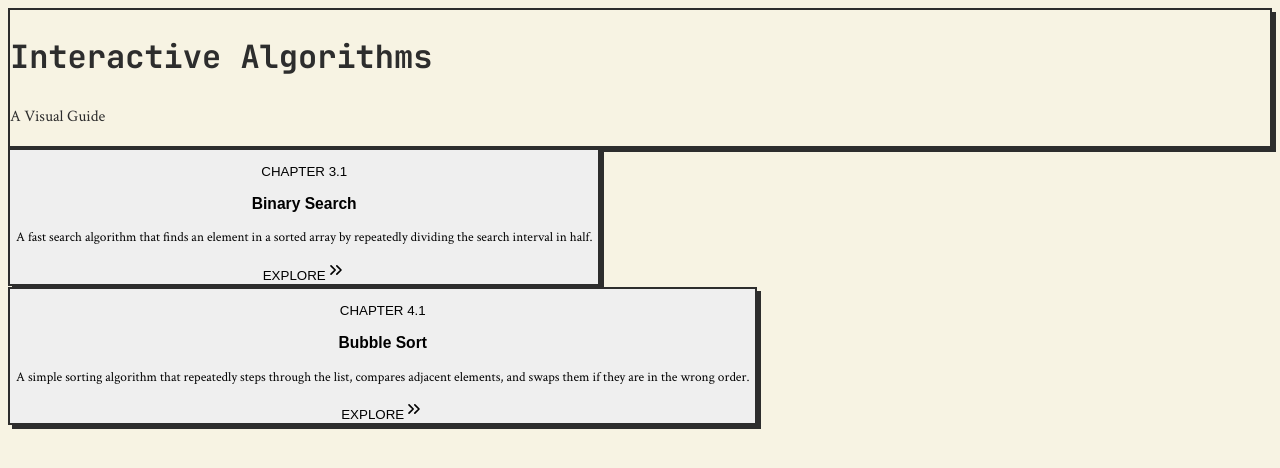
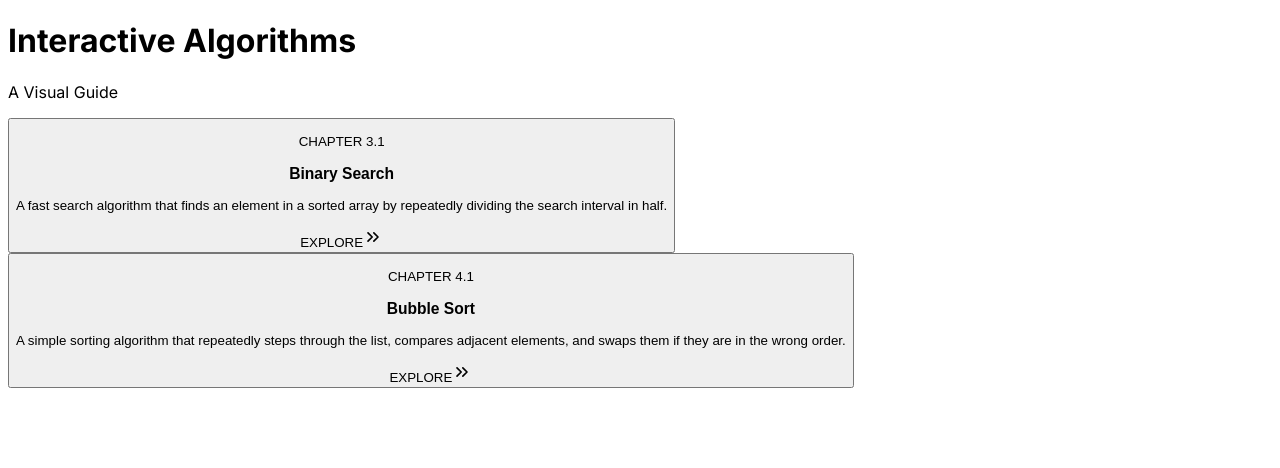
Before and after one commit to prashanth8983/daisy-book, a React (Vite) app in the folder renderer/: page / in a window 1280 px wide. Shown: the top 468 px of the page. Built offline with nearby package versions, Linux system fonts and the light colour scheme.

Commit message:
style: update parameters input UI and layout

```diff
--- a/renderer/src/App.tsx
+++ b/renderer/src/App.tsx
@@ -1,18 +1,34 @@
-import React, { useState } from 'react';
-import { GlobalStyles } from './components/GlobalStyles';
+import React, { useState, useEffect } from 'react';
 import { HomePage } from './components/HomePage';
 import { TopicPage } from './components/TopicPage';
 
 const App = () => {
     const [selectedTopic, setSelectedTopic] = useState(null);
+    const [theme, setTheme] = useState('light');
+
+    useEffect(() => {
+        document.body.className = theme;
+    }, [theme]);
+
+    const handleSelectTopic = (topic) => {
+        setSelectedTopic(topic);
+    };
+
+    const handleBackToHome = () => {
+        setSelectedTopic(null);
+    };
+
+    const toggleTheme = () => {
+        setTheme(currentTheme => currentTheme === 'light' ? 'dark' : 'light');
+    };
 
     return (
-        <div>
-            <GlobalStyles />
-            {!selectedTopic
-                ? <HomePage onSelectTopic={setSelectedTopic} />
-                : <TopicPage topic={selectedTopic} onBackToHome={() => setSelectedTopic(null)} />
-            }
+        <div className="min-h-screen font-sans">
+            {selectedTopic ? (
+                <TopicPage topic={selectedTopic} onBackToHome={handleBackToHome} theme={theme} toggleTheme={toggleTheme} />
+            ) : (
+                <HomePage onSelectTopic={handleSelectTopic} theme={theme} toggleTheme={toggleTheme} />
+            )}
         </div>
     );
 };
--- a/renderer/src/components/binarySearch.tsx
+++ b/renderer/src/components/binarySearch.tsx
@@ -2,27 +2,46 @@ import React, { useState, useEffect, useMemo } from 'react';
 import { Lightbulb, Beaker, BarChart3, Target, AlertTriangle, Cpu } from 'lucide-react';
 import { SectionHeading, Prose, DefinitionBox, ComplexityBox, ApplicationsBox, DisadvantagesBox, RetroCodeBlock, Controls, EnhancedChart } from './ui';
 
-const BinarySearchVisualization = ({ array, left, right, mid, foundIndex, comparing }) => {
+const BinarySearchVisualization = ({ array, left, right, mid, foundIndex, comparing, target }) => {
     return (
-        <div className="p-4 retro-border bg-var(--bg-secondary) overflow-x-auto">
-            <div className="relative inline-flex flex-col items-center">
+        <div className="p-6 rounded-lg bg-secondary/30 border border-border font-mono text-center">
+            <div className="mb-4">
+                <span className="font-bold">arr = </span>
+                <span className="text-muted-foreground">[{array.join(', ')}]</span>
+                <span className="font-bold ml-6">target = </span>
+                <span className="text-muted-foreground">{target}</span>
+            </div>
+            <div className="relative inline-flex flex-col items-center p-4 bg-background rounded-md border border-border">
                 <div className="flex">
                     {array.map((num, idx) => (
-                        <div key={idx} className="w-12 text-center text-sm text-var(--text-secondary)">{idx}</div>
+                        <div key={idx} className="w-12 text-center text-xs text-muted-foreground">{idx}</div>
                     ))}
                 </div>
-                <div className="flex border-t-2 border-l-2 border-gray-400">
+                <div className="flex rounded-md overflow-hidden border-2 border-border">
                     {array.map((num, idx) => {
-                        let cellClasses = 'w-12 h-12 flex items-center justify-center border-b-2 border-r-2 border-gray-400 text-2xl font-serif ';
-                        if (idx === foundIndex) cellClasses += 'bg-var(--success-color) text-white';
-                        else if (idx === mid && comparing) cellClasses += 'bg-var(--warning-color) text-white';
-                        else cellClasses += 'bg-white';
+                        const isInRange = idx >= left && idx <= right;
+                        const isMid = idx === mid;
+                        const isFound = idx === foundIndex;
+
+                        let cellClasses = 'w-12 h-12 flex items-center justify-center text-2xl font-serif transition-all duration-300 ';
+
+                        if (isFound) {
+                            cellClasses += 'bg-success text-white scale-110';
+                        } else if (isMid && comparing) {
+                            cellClasses += 'bg-warning text-black scale-110';
+                        } else if (isInRange) {
+                            cellClasses += 'bg-secondary';
+                        } else {
+                            cellClasses += 'bg-muted/30 text-muted-foreground opacity-50';
+                        }
+
                         return <div key={idx} className={cellClasses}>{num}</div>;
                     })}
                 </div>
-                <div className="relative h-6 w-full mt-1">
-                    {left !== null && <div className="absolute text-green-600 font-bold" style={{left: `${left * 48 + 24}px`, transform: 'translateX(-50%)'}}>L</div>}
-                    {right !== null && <div className="absolute text-red-600 font-bold" style={{left: `${right * 48 + 24}px`, transform: 'translateX(-50%)'}}>R</div>}
+                <div className="relative h-8 w-full mt-2 font-bold text-sm">
+                    {left !== null && <div className="absolute text-center text-success" style={{left: `${left * 48}px`, width: '48px'}}>L</div>}
+                    {right !== null && <div className="absolute text-center text-danger" style={{left: `${right * 48}px`, width: '48px'}}>R</div>}
+                    {mid !== null && <div className="absolute text-center text-warning" style={{left: `${mid * 48}px`, width: '48px', top: '-5.5rem'}}>mid</div>}
                 </div>
             </div>
         </div>
@@ -44,21 +63,21 @@ const BinarySearchInteractive = () => {
         generatedSteps.push({ left: l, right: r, mid: null, foundIndex: -1, line: 2, description: `Initialize pointers: left = ${l}, right = ${r}`, comparing: false });
         while (l <= r) {
             let m = Math.floor((l + r) / 2);
-            generatedSteps.push({ left: l, right: r, mid: m, foundIndex: -1, line: 4, description: `Calculate midpoint: mid = ${m}`, comparing: false });
-            generatedSteps.push({ left: l, right: r, mid: m, foundIndex: -1, line: 5, description: `Compare: arr[${m}] (${array[m]}) with target (${target})`, comparing: true });
+            generatedSteps.push({ left: l, right: r, mid: m, foundIndex: -1, line: 4, description: `Calculate midpoint: mid = floor((${l} + ${r}) / 2) = ${m}`, comparing: false });
+            generatedSteps.push({ left: l, right: r, mid: m, foundIndex: -1, line: 5, description: `Compare array[mid] (which is ${array[m]}) with target (${target})`, comparing: true });
             if (array[m] === target) {
-                generatedSteps.push({ left: l, right: r, mid: m, foundIndex: m, line: 6, description: `Found! Target ${target} is at index ${m}.`, comparing: false });
+                generatedSteps.push({ left: l, right: r, mid: m, foundIndex: m, line: 6, description: `Element found at index ${m}.`, comparing: false });
                 break;
             } else if (array[m] < target) {
-                generatedSteps.push({ left: l, right: r, mid: m, foundIndex: -1, line: 8, description: `${array[m]} < ${target}, search right half.`, comparing: false });
+                generatedSteps.push({ left: l, right: r, mid: m, foundIndex: -1, line: 8, description: `${array[m]} < ${target}. The target must be in the right half. Updating left pointer.`, comparing: false });
                 l = m + 1;
             } else {
-                generatedSteps.push({ left: l, right: r, mid: m, foundIndex: -1, line: 10, description: `${array[m]} > ${target}, search left half.`, comparing: false });
+                generatedSteps.push({ left: l, right: r, mid: m, foundIndex: -1, line: 10, description: `${array[m]} > ${target}. The target must be in the left half. Updating right pointer.`, comparing: false });
                 r = m - 1;
             }
         }
-        if (l > r && (generatedSteps[generatedSteps.length - 1].foundIndex === -1)) {
-            generatedSteps.push({ left: l, right: r, mid: null, foundIndex: -1, line: 11, description: `Search space exhausted. Target not found.`, comparing: false });
+        if (l > r && (steps[steps.length - 1]?.foundIndex === -1)) {
+            generatedSteps.push({ left: l, right: r, mid: null, foundIndex: -1, line: 11, description: `Search space is empty (left > right). Target not found.`, comparing: false });
         }
         return generatedSteps;
     }, [array, target]);
@@ -74,18 +93,24 @@ const BinarySearchInteractive = () => {
         return () => clearInterval(interval);
     }, [isPlaying, currentStep, speed, steps.length]);
 
-    const reset = () => { setIsPlaying(false); setCurrentStep(0); };
+    const reset = () => {
+        setIsPlaying(false);
+        setCurrentStep(0);
+        const newArr = arrayInput.split(',').map(s => parseInt(s.trim())).filter(n => !isNaN(n)).sort((a,b) => a-b);
+        setArray(newArr);
+        setTarget(parseInt(targetInput));
+    };
     const goToStep = (step) => { setIsPlaying(false); setCurrentStep(Math.max(0, Math.min(steps.length - 1, step))); };
     const isFinished = currentStep >= steps.length - 1;
 
     const getCodeLines = (vars) => {
         const { left, right, mid, target } = vars;
-        const Var = ({val}) => <span className="text-var(--highlight-primary) font-bold">{val}</span>;
+        const Var = ({val}) => <span className="text-primary font-bold">{val}</span>;
         return [
-            <React.Fragment key="line1">def binary_search(arr, target:<Var val={target}/>):</React.Fragment>,
-            <React.Fragment key="line2">    left:<Var val={left}/>, right:<Var val={right}/> = 0, len(arr) - 1</React.Fragment>,
+            <React.Fragment key="line1">def binary_search(arr, target=<Var val={target}/>):</React.Fragment>,
+            <React.Fragment key="line2">    left, right = 0, len(arr) - 1</React.Fragment>,
             <React.Fragment key="line3">    while left {'<='} right:</React.Fragment>,
-            <React.Fragment key="line4">        mid:<Var val={mid ?? '?' }/> = (left + right) // 2</React.Fragment>,
+            <React.Fragment key="line4">        mid = (left + right) // 2</React.Fragment>,
             <React.Fragment key="line5">        if arr[mid] == target:</React.Fragment>,
             <React.Fragment key="line6">            return mid</React.Fragment>,
             <React.Fragment key="line7">        elif arr[mid] {'<'} target:</React.Fragment>,
@@ -97,43 +122,41 @@ const BinarySearchInteractive = () => {
     };
 
     const StackCard = ({ variables }) => (
-        <div className="bg-var(--bg-primary) h-full">
-            <div className="flex items-center justify-between p-2 border-b-2 border-var(--border-color)">
-                <span className="font-bold uppercase flex items-center gap-2"><Cpu size={16}/> Stack Card</span>
+        <div className="bg-secondary/30 h-full rounded-r-lg">
+            <div className="flex items-center justify-between p-3 border-b border-border">
+                <span className="font-bold flex items-center gap-2"><Cpu size={16}/> State</span>
             </div>
-            <div className="p-4 space-y-1 text-sm">
-                <p>target: <span className="font-bold text-var(--highlight-primary)">{variables.target}</span></p>
-                <p>left: <span className="font-bold text-var(--highlight-primary)">{variables.left}</span></p>
-                <p>right: <span className="font-bold text-var(--highlight-primary)">{variables.right}</span></p>
-                <p>mid: <span className="font-bold text-var(--highlight-primary)">{variables.mid ?? 'null'}</span></p>
+            <div className="p-4 space-y-2 text-sm font-mono">
+                <p>left: <span className="font-bold text-success">{variables.left}</span></p>
+                <p>right: <span className="font-bold text-danger">{variables.right}</span></p>
+                <p>mid: <span className="font-bold text-warning">{variables.mid ?? 'null'}</span></p>
             </div>
         </div>
     );
 
     return (
-        <div className="my-8 retro-border p-4">
+        <div className="my-8 rounded-lg border border-border p-4 space-y-6">
             <div>
-                <h3 className="font-bold text-lg uppercase">Parameters</h3>
+                <h3 className="font-bold text-lg">Parameters</h3>
                 <div className="grid grid-cols-1 md:grid-cols-2 gap-4 mt-2">
-                    <input type="text" value={arrayInput} onChange={e => setArrayInput(e.target.value)} onBlur={() => { setArray(arrayInput.split(',').map(Number).filter(n => !isNaN(n)).sort((a,b)=>a-b)); reset(); }} className="w-full bg-var(--bg-primary) retro-border p-2 font-mono text-sm" placeholder="Comma-separated numbers..." />
-                    <input type="text" value={targetInput} onChange={e => setTargetInput(e.target.value)} onBlur={() => { setTarget(Number(targetInput)); reset(); }} className="w-full bg-var(--bg-primary) retro-border p-2 font-mono text-sm" placeholder="Target value..." />
+                    <input type="text" value={arrayInput} onChange={e => setArrayInput(e.target.value)} onBlur={reset} className="w-full bg-background border border-input rounded-md p-2 font-mono text-sm" placeholder="Comma-separated numbers..." />
+                    <input type="text" value={targetInput} onChange={e => setTargetInput(e.target.value)} onBlur={reset} className="w-full bg-background border border-input rounded-md p-2 font-mono text-sm" placeholder="Target value..." />
                 </div>
             </div>
-            <div className="mt-6">
-                <h3 className="font-bold text-lg uppercase mb-2">Visualization</h3>
-                <BinarySearchVisualization array={array} left={left} right={right} mid={mid} foundIndex={foundIndex} comparing={comparing} />
-            </div>
-            <div className="mt-6 flex retro-border">
+
+            <BinarySearchVisualization array={array} left={left} right={right} mid={mid} foundIndex={foundIndex} comparing={comparing} target={target} />
+
+            <div className="flex rounded-lg border border-border">
                 <div className="w-4/5">
                     <RetroCodeBlock title="Execution" highlightLines={[line]}>{getCodeLines({left, right, mid, target})}</RetroCodeBlock>
                 </div>
-                <div className="w-1/5 border-l-2 border-var(--border-color)">
+                <div className="w-1/5 border-l border-border">
                     <StackCard variables={{left, right, mid, target}}/>
                 </div>
             </div>
-            <div className="mt-6 retro-border p-4 bg-var(--bg-secondary)">
-                <h3 className="font-bold text-lg uppercase mb-2">Explanation</h3>
-                <p className="font-serif text-lg">{description}</p>
+            <div className="p-4 bg-secondary/30 rounded-lg border border-border">
+                <h3 className="font-bold text-lg mb-2">Explanation</h3>
+                <p className="font-serif text-lg text-muted-foreground h-12">{description}</p>
             </div>
             <Controls isPlaying={isPlaying} isFinished={isFinished} onPlayPause={() => setIsPlaying(!isPlaying)} onReset={reset} onStepBack={() => goToStep(currentStep - 1)} onStepForward={() => goToStep(currentStep + 1)} onSpeedChange={setSpeed} speed={speed} currentStep={currentStep} totalSteps={steps.length} />
         </div>
@@ -142,7 +165,7 @@ const BinarySearchInteractive = () => {
 
 export const BinarySearchContent = ({ topic }) => (
     <>
-        <SectionHeading title="01. Binary Search" id="introduction" icon={Lightbulb} />
+        <SectionHeading title="Binary Search" id="introduction" icon={Lightbulb} />
         <Prose>
              <p>Binary search is a quintessential divide-and-conquer algorithm. Its efficiency makes it a cornerstone of computer science, ideal for rapidly locating an element within a <strong>sorted</strong> array. The core principle is to eliminate half of the remaining search space with each comparison.</p>
         </Prose>
@@ -160,7 +183,7 @@ export const BinarySearchContent = ({ topic }) => (
         />
         <EnhancedChart
             data={useMemo(() => Array.from({length: 51}, (_, i) => ({ n: i * 20, 'Linear O(n)': i * 20, 'Binary O(log n)': i * 20 > 0 ? Math.log2(i * 20) : 0 })), [])}
-            lines={[ { dataKey: 'Linear O(n)', name: 'Linear Search', color: '#DC2626' }, { dataKey: 'Binary O(log n)', name: 'Binary Search', color: 'var(--success-color)' } ]}
+            lines={[ { dataKey: 'Linear O(n)', name: 'Linear Search', color: 'hsl(var(--danger))' }, { dataKey: 'Binary O(log n)', name: 'Binary Search', color: 'hsl(var(--success))' } ]}
             title="Search Algorithm Comparison" subtitle="Time complexity growth: Linear vs. Logarithmic" inputLabel="Array Size (n)"
         />
         <SectionHeading title="Applications" id="use-cases" icon={Target} />
--- a/renderer/src/index.css
+++ b/renderer/src/index.css
@@ -1,26 +1,58 @@
-@import url('https://fonts.googleapis.com/css2?family=Inter:wght@300;400;500;600;700&display=swap');
+@import url('https://fonts.googleapis.com/css2?family=Inter:wght@400;500;600;700&family=Source+Serif+4:ital,wght@0,400;0,600;1,400&family=Fira+Code:wght@400;500&display=swap');
+
 @tailwind base;
 @tailwind components;
 @tailwind utilities;
 
 @layer base {
-  html {
-    font-family: 'Inter', system-ui, sans-serif;
+  :root {
+    --background: 39 77% 95%;
+    --foreground: 38 21% 21%;
+    --card: 39 64% 91%;
+    --card-foreground: 38 21% 21%;
+    --popover: 39 77% 95%;
+    --popover-foreground: 38 21% 21%;
+    --primary: 215 39% 48%;
+    --primary-foreground: 39 77% 95%;
+    --secondary: 39 28% 93%;
+    --secondary-foreground: 38 21% 21%;
+    --muted: 39 28% 93%;
+    --muted-foreground: 38 10% 45%;
+    --accent: 215 39% 48%;
+    --accent-foreground: 39 77% 95%;
+    --border: 39 28% 88%;
+    --input: 39 28% 88%;
+    --ring: 215 39% 48%;
+    --success: 141 50% 45%;
+    --warning: 38 92% 50%;
+    --danger: 0 72% 51%;
   }
 
-
-}
-
-@layer components {
-  .glass-card {
-    @apply bg-white/10 backdrop-blur-lg border border-white/20 rounded-2xl shadow-xl;
+  .dark {
+    --background: 220 18% 12%;
+    --foreground: 39 28% 93%;
+    --card: 220 18% 15%;
+    --card-foreground: 39 28% 93%;
+    --popover: 220 18% 12%;
+    --popover-foreground: 39 28% 93%;
+    --primary: 215 39% 68%;
+    --primary-foreground: 220 18% 12%;
+    --secondary: 220 18% 18%;
+    --secondary-foreground: 39 28% 93%;
+    --muted: 220 18% 18%;
+    --muted-foreground: 39 10% 65%;
+    --accent: 215 39% 68%;
+    --accent-foreground: 220 18% 12%;
+    --border: 220 18% 22%;
+    --input: 220 18% 22%;
+    --ring: 215 39% 68%;
+    --success: 141 50% 55%;
+    --warning: 38 92% 60%;
+    --danger: 0 72% 61%;
   }
 
-  .btn-primary {
-    @apply bg-white/20 hover:bg-white/30 border border-white/30 text-white px-6 py-3 rounded-full font-medium transition-all duration-300 hover:scale-105 hover:shadow-lg;
-  }
-
-  .btn-secondary {
-    @apply bg-white/10 hover:bg-white/20 border border-white/20 text-white px-4 py-2 rounded-lg font-medium transition-all duration-300;
+  body {
+    @apply bg-background text-foreground;
+    font-family: 'Inter', sans-serif;
   }
 }
```
Also changed, not shown: renderer/src/components/ui.tsx (+53 -53 lines).
